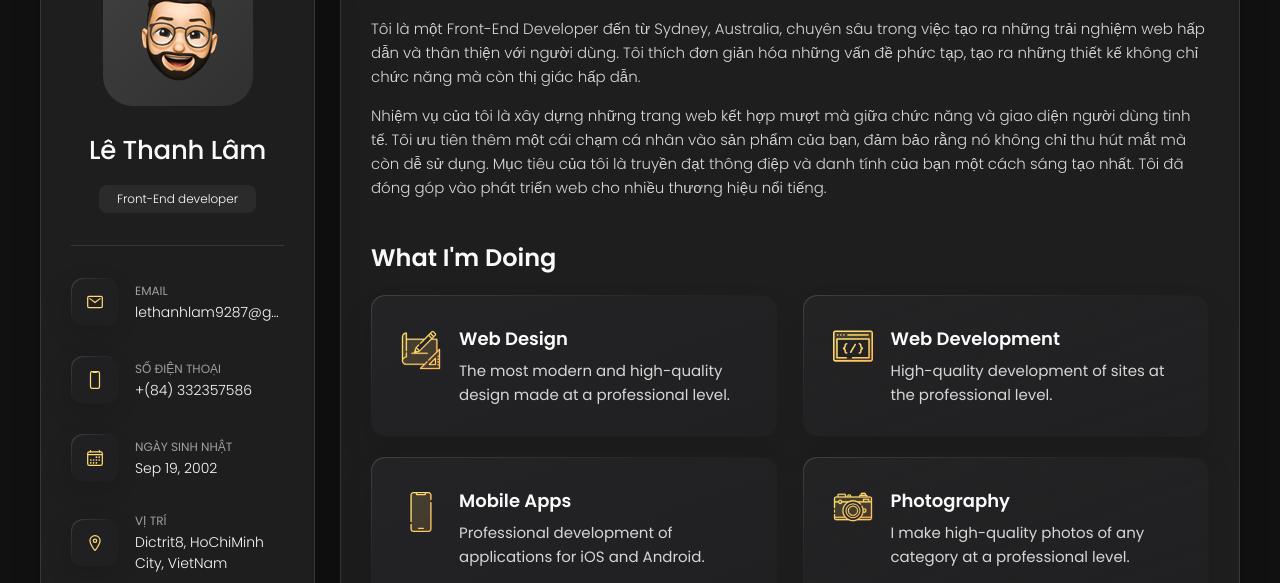
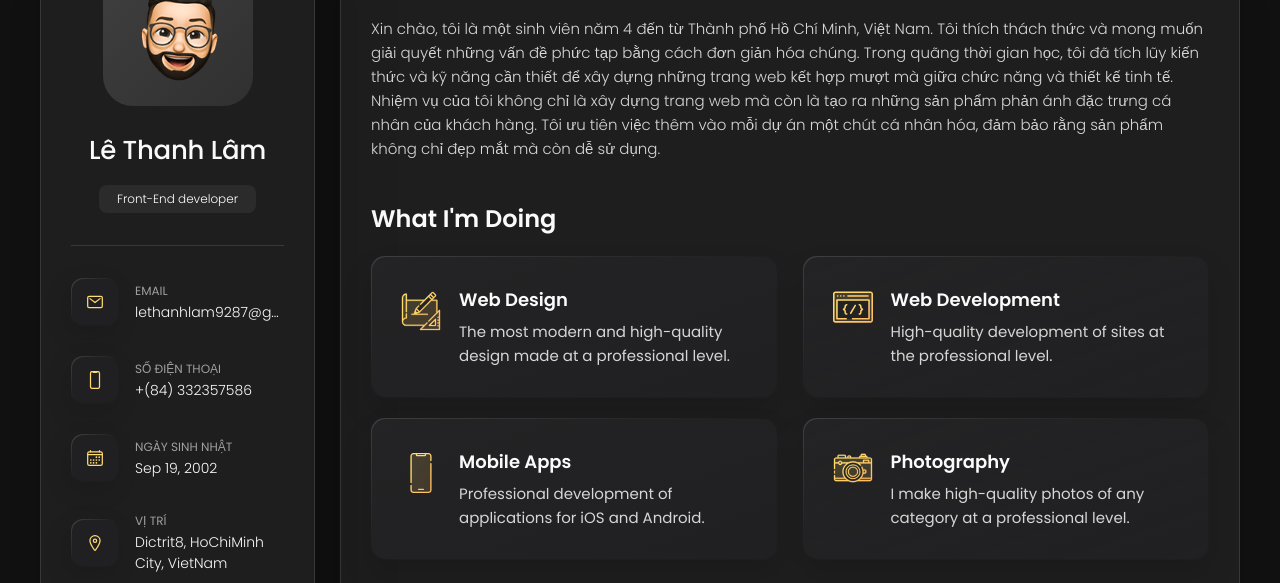
Before and after one commit to thanhlam1909/Le_Thanh_Lam_Portfolio, a plain HTML site: page index.html in a window 1280 px wide. Shown: the part 162-745 px from the top of the page. Drawn offline with nearby package versions, Linux system fonts and the light colour scheme.

Commit message:
Cập nhật file mới cho protfolio

```diff
--- a/index.html
+++ b/index.html
@@ -208,16 +208,19 @@
         </header>
 
         <section class="about-text">
-          <p>
-            Tôi là một Front-End Developer đến từ Sydney, Australia, chuyên sâu trong việc tạo ra những trải nghiệm web hấp dẫn và thân thiện với người dùng.
-            Tôi thích đơn giản hóa những vấn đề phức tạp, tạo ra những thiết kế không chỉ chức năng mà còn thị giác hấp dẫn.
-          </p>
+            <p>
 
-          <p>
-            Nhiệm vụ của tôi là xây dựng những trang web kết hợp mượt mà giữa chức năng và giao diện người dùng tinh tế. Tôi ưu tiên thêm một
-            cái chạm cá nhân vào sản phẩm của bạn, đảm bảo rằng nó không chỉ thu hút mắt mà còn dễ sử dụng. Mục tiêu của tôi là truyền đạt
-            thông điệp và danh tính của bạn một cách sáng tạo nhất. Tôi đã đóng góp vào phát triển web cho nhiều thương hiệu nổi tiếng.
-          </p>
+Xin chào, tôi là một sinh viên năm 4 đến từ Thành phố Hồ Chí Minh, Việt Nam. Tôi thích thách thức và mong muốn giải quyết những vấn đề phức tạp bằng cách đơn giản hóa chúng. Trong quãng thời gian học, tôi đã tích lũy kiến thức và kỹ năng cần thiết để xây dựng những trang web kết hợp mượt mà giữa chức năng và thiết kế tinh tế.
+
+Nhiệm vụ của tôi không chỉ là xây dựng trang web mà còn là tạo ra những sản phẩm phản ánh đặc trưng cá nhân của khách hàng. Tôi ưu tiên việc thêm vào mỗi dự án một chút cá nhân hóa, đảm bảo rằng sản phẩm không chỉ đẹp mắt mà còn dễ sử dụng.
+
+
+
+
+
+   </p>
+
+
         </section>
 
 
```
